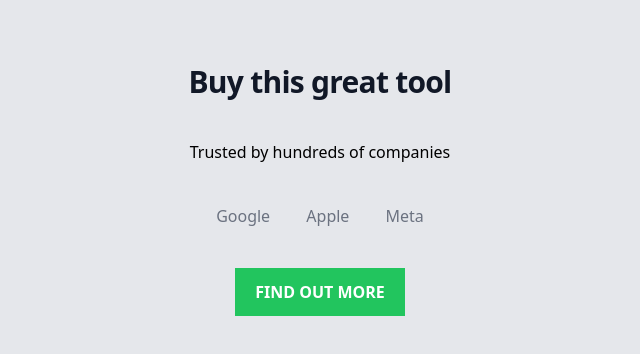
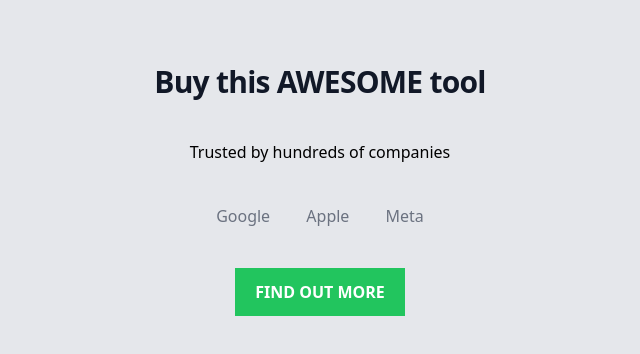
Before and after one commit to GooferG/test-landing, a website: page index.html in a window 1280 px wide. Shown: the whole page, without its empty margins (320-960 px from the left). Drawn offline with Linux system fonts and the light colour scheme.

Commit message:
Updated the H1

```diff
--- a/index.html
+++ b/index.html
@@ -12,7 +12,7 @@
       <h1
         class="text-center text-3xl mb-10 font-extrabold tracking-tight text-gray-900"
       >
-        Buy this great tool
+        Buy this AWESOME tool
       </h1>
       <p class="text-center">Trusted by hundreds of companies</p>
       <ul class="text-center pt-10">
```
